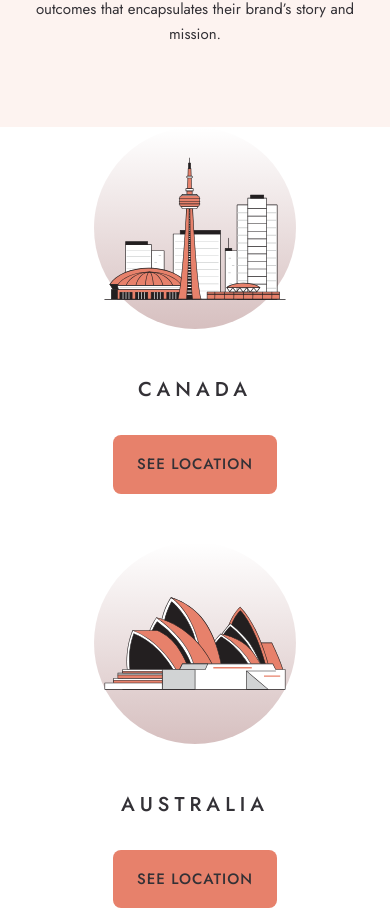
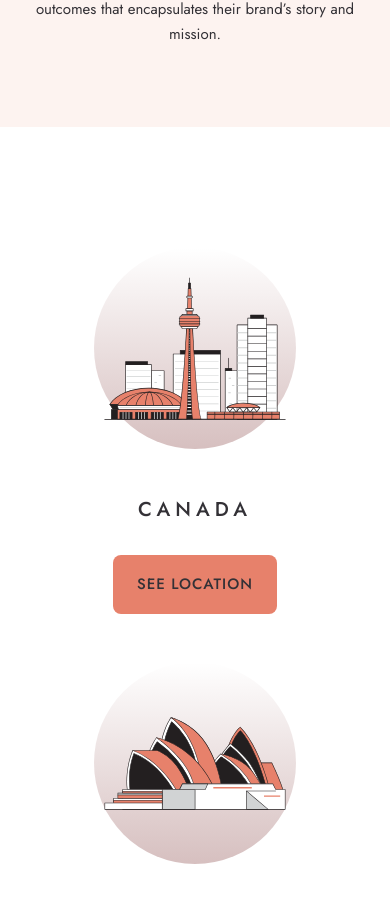
Before and after one commit to MKofficiel/design, a React (Vite) app: page /our-company in a window 390 px wide. Shown: the part 1813-2723 px from the top of the page. Built offline with nearby package versions, Linux system fonts and the light colour scheme.

Commit message:
fix laoctions section padding on mobile

```diff
--- a/src/components/Locations.jsx
+++ b/src/components/Locations.jsx
@@ -3,7 +3,7 @@ import Button from "./Button";
 
 const Locations = () => {
   return (
-    <section className="max-lg:pb-[120px]">
+    <section className="max-lg:pb-[120px] max-md:pt-[120px]">
       <div className="container">
         <div className="lg:px-[70px]">
           <ul className="flex items-center max-lg:flex-col max-lg:gap-[48px] lg:justify-between">
--- a/src/sections/TheRealDeal.jsx
+++ b/src/sections/TheRealDeal.jsx
@@ -15,7 +15,7 @@ const TheRealDeal = () => {
             />
           </div>
           {/* TEXT BOX */}
-          <div className="max-lg:mx-auto max-lg:px-6 max-lg:py-[68px] max-lg:text-center max-md:py-[80px] lg:flex lg:flex-1 lg:items-center lg:px-[80px]">
+          <div className="max-lg:mx-auto max-lg:px-6 max-lg:py-[68px] max-lg:text-center max-md:py-[80px] lg:-order-1 lg:flex lg:flex-1 lg:items-center lg:px-[80px]">
             <div>
               <h2 className="text-peach mb-6 text-[32px] leading-[36px] font-medium">
                 The real deal
```
